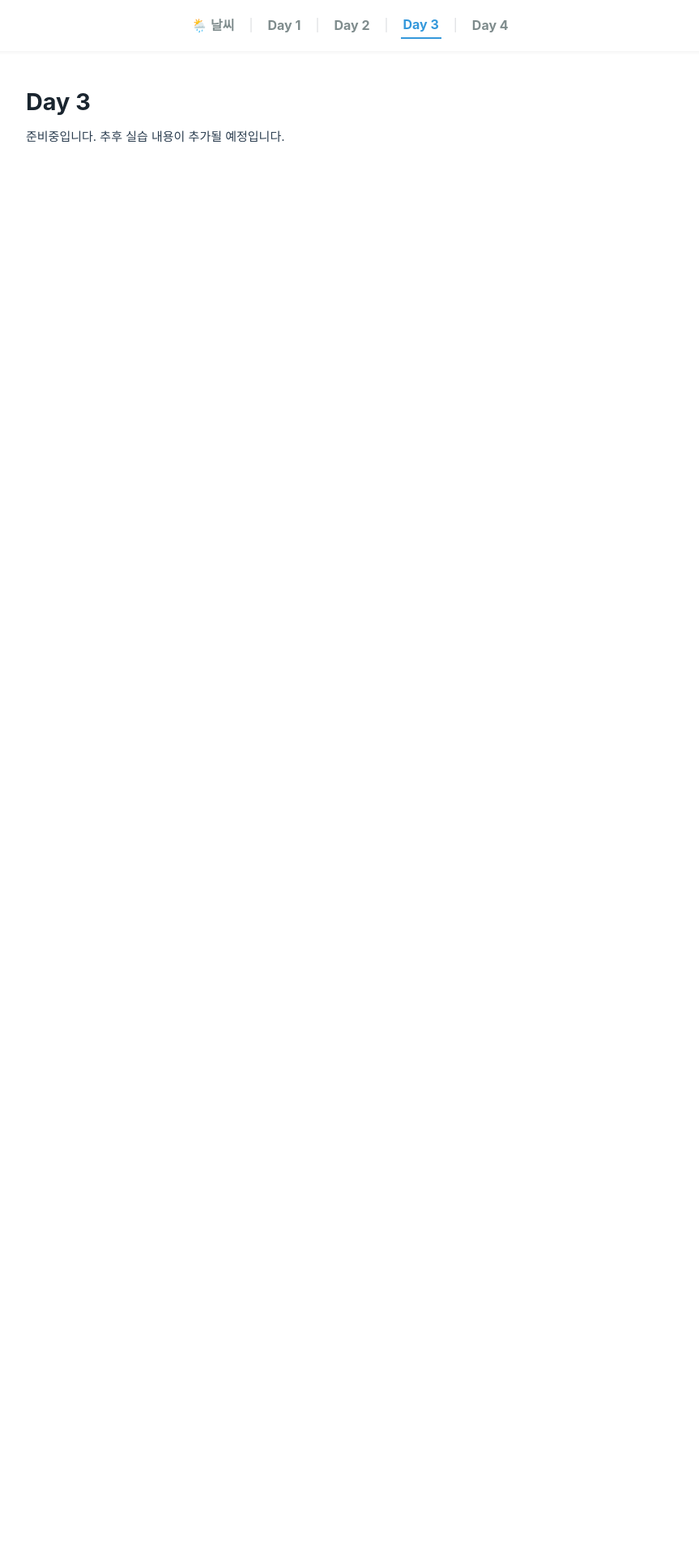
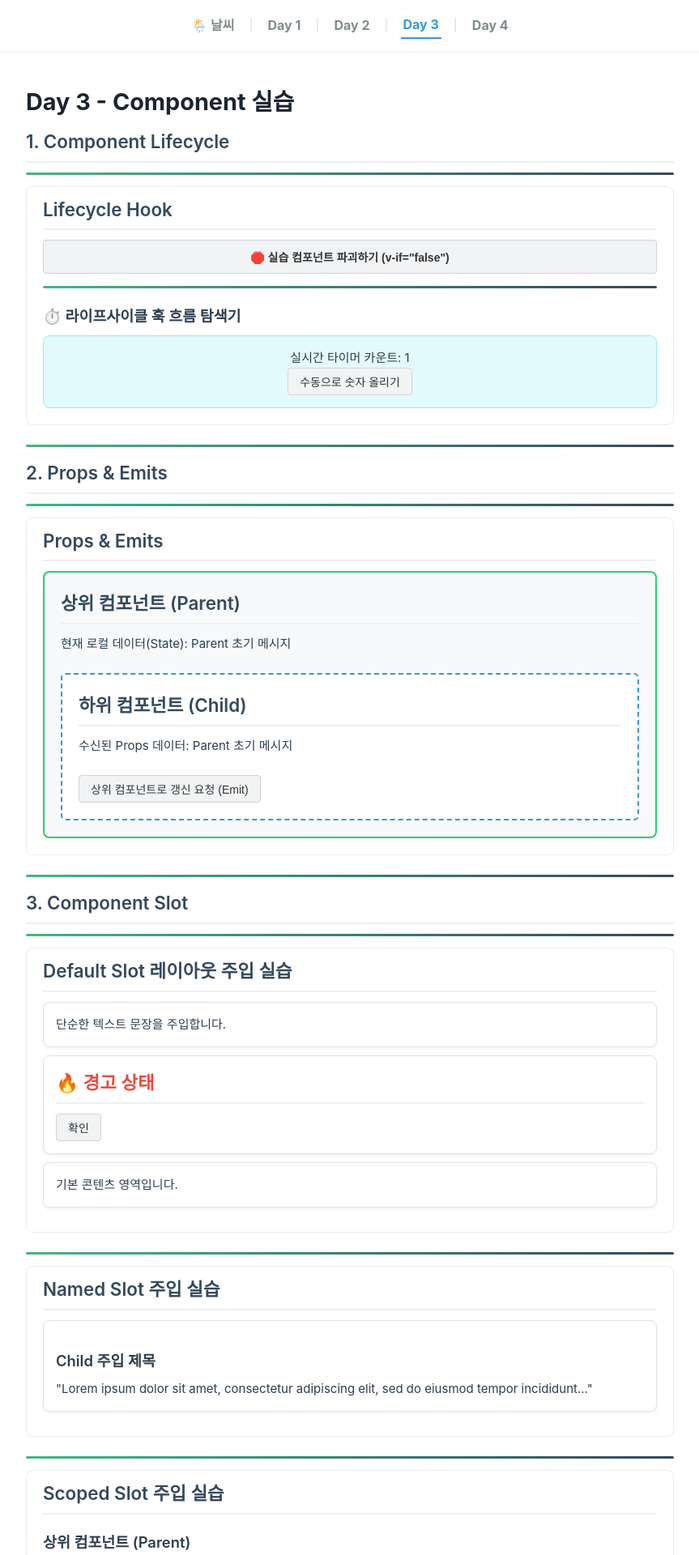
Before and after one commit to mingyukang5420/skala-vue, a Vue app: page /practice/day3 in a window 1280 px wide. Shown: the top 1920 px of the page at 81% size, without its empty margins (208-1071 px from the left). Before the commit the page ends 800 px from the top, so only its background shows below. Built offline with nearby package versions, Linux system fonts and the light colour scheme.

Commit message:
chore: add day3 component practice view

```diff
--- a/src/views/practice/Day3View.vue
+++ b/src/views/practice/Day3View.vue
@@ -1,6 +1,34 @@
+<script setup>
+// 1. Component Lifecycle
+import LifecycleParent from '@/components/practices/component/LifecycleParent.vue'
+
+// 2. Props & Emits
+import PropsEmitsParent from '@/components/practices/component/PropsEmitsParent.vue'
+
+// 3. Component Slot
+import SlotDefaultParent from '@/components/practices/component/SlotDefaultParent.vue'
+import SlotNamedParent from '@/components/practices/component/SlotNamedParent.vue'
+import SlotScopedParent from '@/components/practices/component/SlotScopedParent.vue'
+</script>
+
 <template>
   <div class="practice-container">
-    <h1>Day 3</h1>
-    <p>준비중입니다. 추후 실습 내용이 추가될 예정입니다.</p>
+    <h1>Day 3 - Component 실습</h1>
+    <h2>1. Component Lifecycle</h2>
+    <hr />
+    <LifecycleParent />
+    <hr />
+    <h2>2. Props & Emits</h2>
+    <hr />
+    <PropsEmitsParent />
+    <hr />
+    <h2>3. Component Slot</h2>
+    <hr />
+    <SlotDefaultParent />
+    <hr />
+    <SlotNamedParent />
+    <hr />
+    <SlotScopedParent />
+    <hr />
   </div>
 </template>
```
